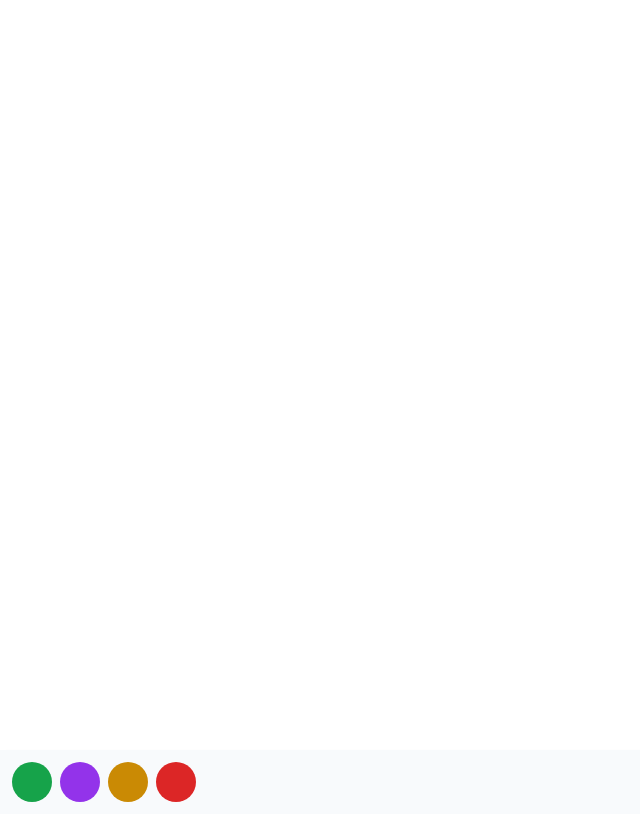
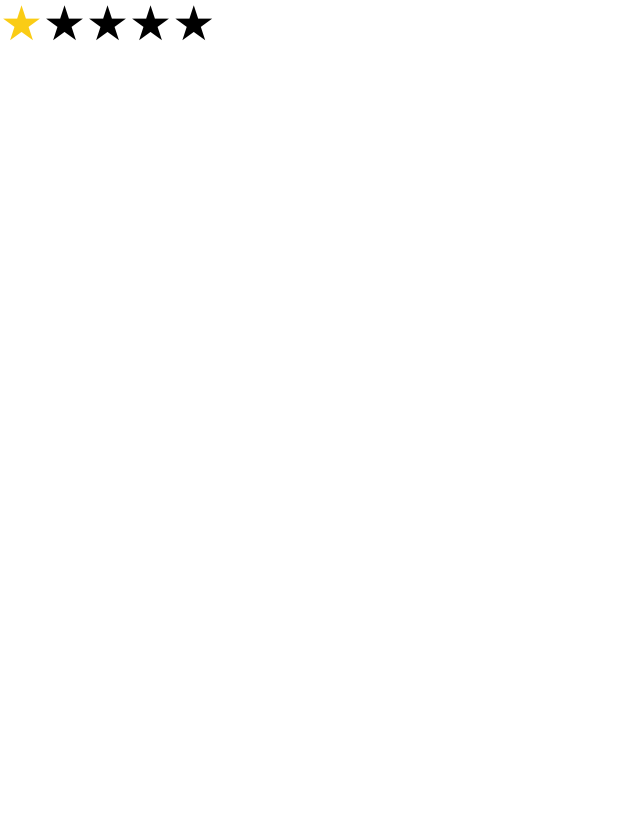
Before and after one commit to Mark-Alexis-Posadas/react-projects, a React app: page / in a window 1280 px wide. Shown: the whole page, without its empty margins (0-640 px from the left). Built offline with nearby package versions, Linux system fonts and the light colour scheme; the HTML template or start-up script is replaced by a standard one.

Commit message:
Added star ratings component

```diff
--- a/src/App.jsx
+++ b/src/App.jsx
@@ -1,9 +1,9 @@
-import Theme from "./components/Theme/Theme";
+import Ratings from "./components/Ratings/Ratings";
 
 const App = () => {
   return (
     <div>
-      <Theme />
+      <Ratings />
     </div>
   );
 };
--- /dev/null
+++ b/src/components/Ratings/Ratings.jsx
@@ -0,0 +1,28 @@
+import { useState } from "react";
+
+export default function Ratings() {
+  const [rating, setRating] = useState(
+    () => localStorage.getItem("rating") || 0
+  );
+  const [hover, setHover] = useState(0);
+  return (
+    <>
+      {[...Array(5)].map((_, index) => {
+        return (
+          <button
+            type="button"
+            key={index}
+            className={`text-5xl ${
+              index <= (hover || rating) ? "text-yellow-400" : "off"
+            }`}
+            onClick={() => setRating(index)}
+            onMouseEnter={() => setHover(index)}
+            onMouseLeave={() => setHover(rating)}
+          >
+            <span className="star">&#9733;</span>
+          </button>
+        );
+      })}
+    </>
+  );
+}
```
